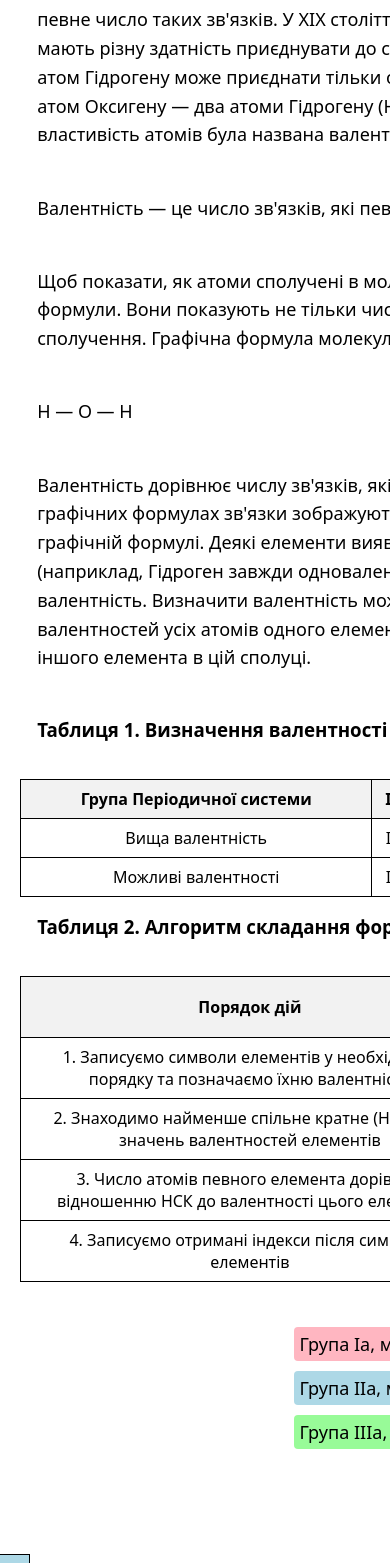
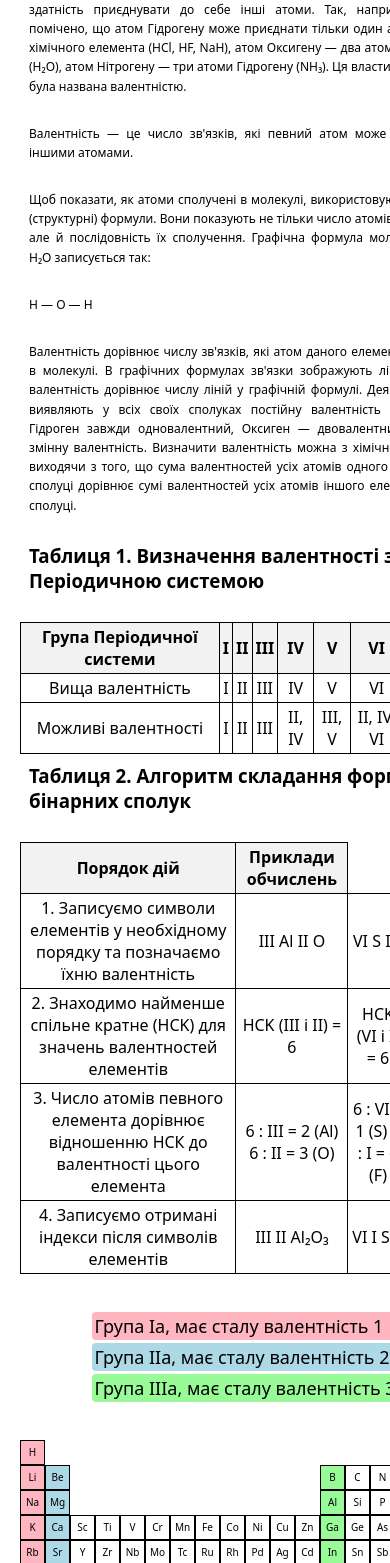
Before and after one commit to MishaDvali/Awesome-chemistry, a Next.js app: page /paragraphs/Valentnist/intro in a window 390 px wide. Shown: the part 425-1988 px from the top of the page. Built offline with nearby package versions, Linux system fonts and the light colour scheme.

Commit message:
sum changes
better adaptive, better answers

```diff
--- a/src/app/paragraphs/Valentnist/intro/PeriodicTable.scss
+++ b/src/app/paragraphs/Valentnist/intro/PeriodicTable.scss
@@ -18,7 +18,7 @@ $green: #98fb98;
     font-size: 0.875rem;
 
     p {
-      margin: 10px;
+      margin: 0.625rem;
       padding: 5px;
       border-radius: 4px;
       &.group-1 { background-color: $red; }
@@ -33,13 +33,13 @@ $green: #98fb98;
 
     p {
       padding: 2%;
-      margin-bottom: 10px;
+      margin-bottom: 0.625rem;
       line-height: 1.6;
     }
 
     h3 {
       color: black;
-      margin-bottom: 10px;
+      margin-bottom: 0.625rem;
       padding: 2%;
     }
 
@@ -95,7 +95,7 @@ $green: #98fb98;
     text-align: left;
     font-size: 16px;
     max-width: 400px;
-    margin-top: 48%;
+    margin-top: 79%;
   }
 
   .task {
@@ -128,4 +128,85 @@ $green: #98fb98;
     }
   }
 
+@media (max-width: 768px) {
+  .periodic-table {
+    padding: 0.625rem;
+  }
+
+  .table {
+    grid-template-columns: repeat(9, 1fr);
+    grid-auto-rows: 30px;
+
+    .element {
+      font-size:  0.75rem;
+      width: 30px;
+      height: 30px;
+
+      .element-info {
+        font-size:  0.75rem;
+        padding: 5px;
+        max-width: 150px;
+      }
+    }
+  }
+
+  .legend {
+    font-size: 0.75rem;
+
+    p {
+      margin: 5px;
+      padding: 0.188rem;
+    }
+  }
+
+  .theory {
+    p {
+      font-size:  0.875rem;
+      text-align: justify;
+    }
+
+    table th, table td {
+      padding: 5px;
+    }
+  }
 }
+
+@media (max-width: 480px) {
+  .table {
+    grid-template-columns: repeat(6, 1fr);
+    grid-auto-rows: 25px;
+
+    .element {
+      font-size: 0.625rem;
+      width: 25px;
+      height: 25px;
+
+      .element-info {
+        font-size: 0.625rem;
+        padding: 0.188rem;
+        max-width: 120px;
+      }
+    }
+  }
+
+  .legend {
+    font-size: 0.625rem;
+
+    p {
+      margin: 0.188rem;
+      padding: 0.125rem;
+    }
+  }
+
+  .theory {
+    p {
+      font-size:  0.75rem;
+    }
+
+    table th, table td {
+      padding: 0.188rem;
+    }
+  }
+}
+
+}
--- a/src/app/paragraphs/Valentnist/intro/PeriodicTable.tsx
+++ b/src/app/paragraphs/Valentnist/intro/PeriodicTable.tsx
@@ -163,20 +163,30 @@ const PeriodicTable = () => {
       <div className="task">
         <h3>Визначіть валентність елементів у бінарних сполуках:</h3>
         {compounds && compounds.map((compound, index) => (
-          <p key={index} onClick={() => handleCompoundClick(compound)}>
-            <MoleculeNode molecule_formula={compound.formula} showValence={true}></MoleculeNode>
-          </p>
+          <div key={index} className="compound-task">
+            <p onClick={() => handleCompoundClick(compound)}>
+              {compound.formula}
+            </p>
+            {selectedCompound && selectedCompound.formula === compound.formula && (
+              <p className="answer">Відповідь: {selectedCompound.answer}</p>
+            )}
+          </div>
         ))}
-        {selectedCompound && <p>Відpовідь: {selectedCompound.answer}</p>}
       </div>
       <div className="task">
-        <h3>Знайди pомилку і виправ:</h3>
+        <h3>Знайди помилку і виправ:</h3>
         {errors && errors.map((error, index) => (
-          <p key={index} onClick={() => handleErrorClick(error)}>
-            <MoleculeNode molecule_formula={error.formula}></MoleculeNode>
-          </p>
+          <div key={index} className="error-task">
+            <p onClick={() => handleErrorClick(error)}>
+              <MoleculeNode molecule_formula={error.formula}></MoleculeNode>
+            </p>
+            {selectedError && selectedError.formula === error.formula && (
+              <div className="answer">
+                Відповідь: <MoleculeNode molecule_formula={selectedError.answer}></MoleculeNode>
+              </div>
+            )}
+          </div>
         ))}
-        {selectedError && <p>Відовідь: {selectedError.answer}</p>}
       </div>
       <div className="task">
         <h3>Експрес-тест</h3>
@@ -185,7 +195,7 @@ const PeriodicTable = () => {
           <p onClick={() => handleAnswer(1, 'A')} className={answers[1] === 'A' ? (answers[1] === 'Б' ? 'correct' : 'incorrect') : ''}>A) MgO</p>
           <p onClick={() => handleAnswer(1, 'Б')} className={answers[1] === 'Б' ? 'correct' : ''}>Б) KO</p>
           <p onClick={() => handleAnswer(1, 'B')} className={answers[1] === 'B' ? (answers[1] === 'Б' ? 'correct' : 'incorrect') : ''}>B) ZnO</p>
-          <p onClick={() => handleAnswer(1, 'T')} className={answers[1] === 'T' ? (answers[1] === 'Б' ? 'correct' : 'incorrect') : ''}>T) <MoleculeNode molecule_formula='Al2O3'></MoleculeNode></p>
+          <p onClick={() => handleAnswer(1, 'Г')} className={answers[1] === 'Г' ? (answers[1] === 'Б' ? 'correct' : 'incorrect') : ''}>Г) <MoleculeNode molecule_formula='Al2O3'></MoleculeNode></p>
           {answers[1] && <p className={answers[1] === 'Б' ? 'correct' : 'incorrect'}>{answers[1] === 'Б' ? 'Правильно' : 'Неправильно'}</p>}
         </div>
         <div className="question">
@@ -200,7 +210,7 @@ const PeriodicTable = () => {
           <p onClick={() => handleAnswer(3, 'A')} className={answers[3] === 'A' ? (answers[3] === 'Б' ? 'correct' : 'incorrect') : ''}>A) Mg, Fe, Zn</p>
           <p onClick={() => handleAnswer(3, 'Б')} className={answers[3] === 'Б' ? 'correct' : ''}>Б) Al, Fe, Cr</p>
           <p onClick={() => handleAnswer(3, 'B')} className={answers[3] === 'B' ? (answers[3] === 'Б' ? 'correct' : 'incorrect') : ''}>B) Cr, K, Al</p>
-          <p onClick={() => handleAnswer(3, 'T')} className={answers[3] === 'T' ? (answers[3] === 'Б' ? 'correct' : 'incorrect') : ''}>T) Al, Na, Zn</p>
+          <p onClick={() => handleAnswer(3, 'Г')} className={answers[3] === 'Г' ? (answers[3] === 'Б' ? 'correct' : 'incorrect') : ''}>Г) Al, Na, Zn</p>
           {answers[3] && <p className={answers[3] === 'Б' ? 'correct' : 'incorrect'}>{answers[3] === 'Б' ? 'Правильно' : 'Неправильно'}</p>}
         </div>
         <div className="question">
```
